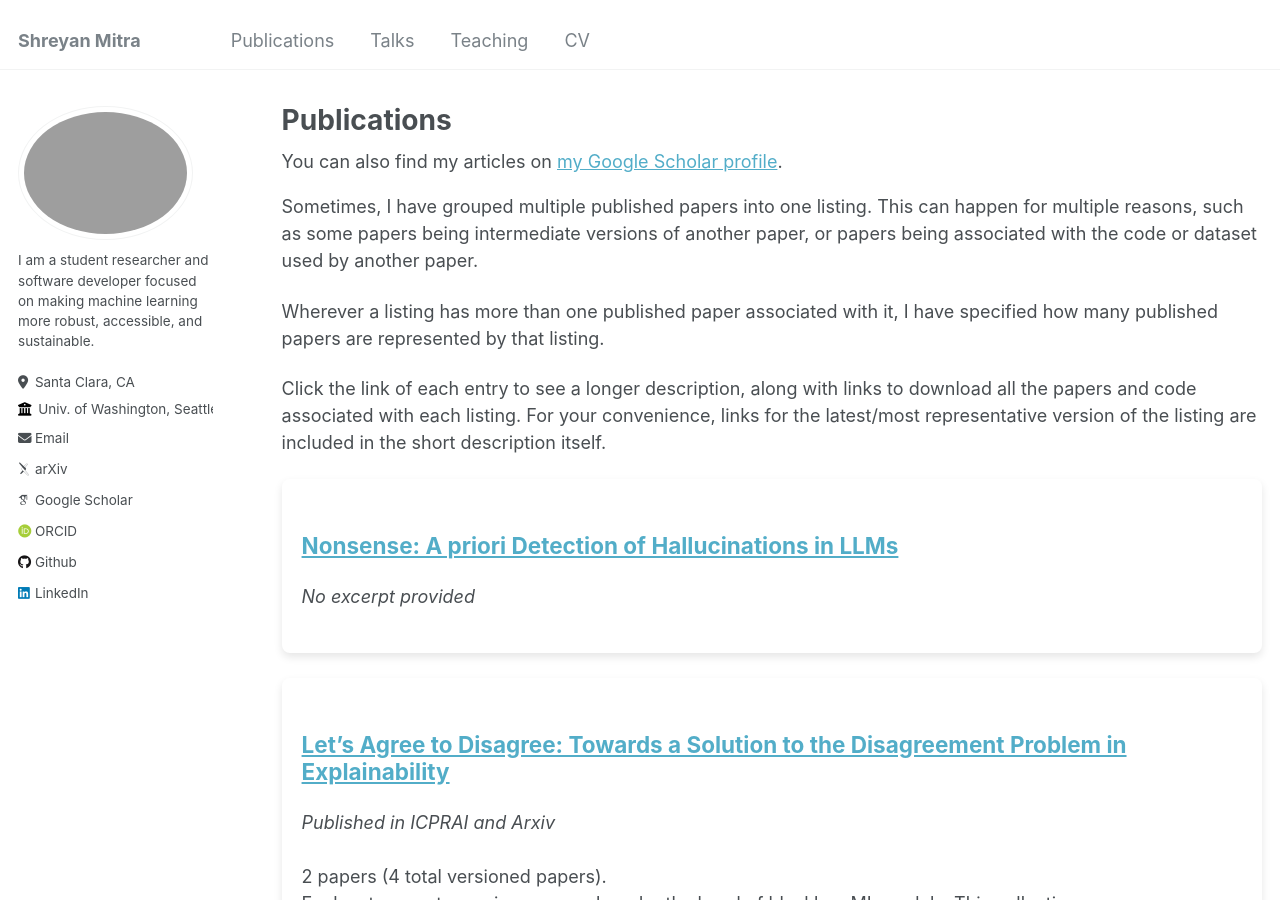
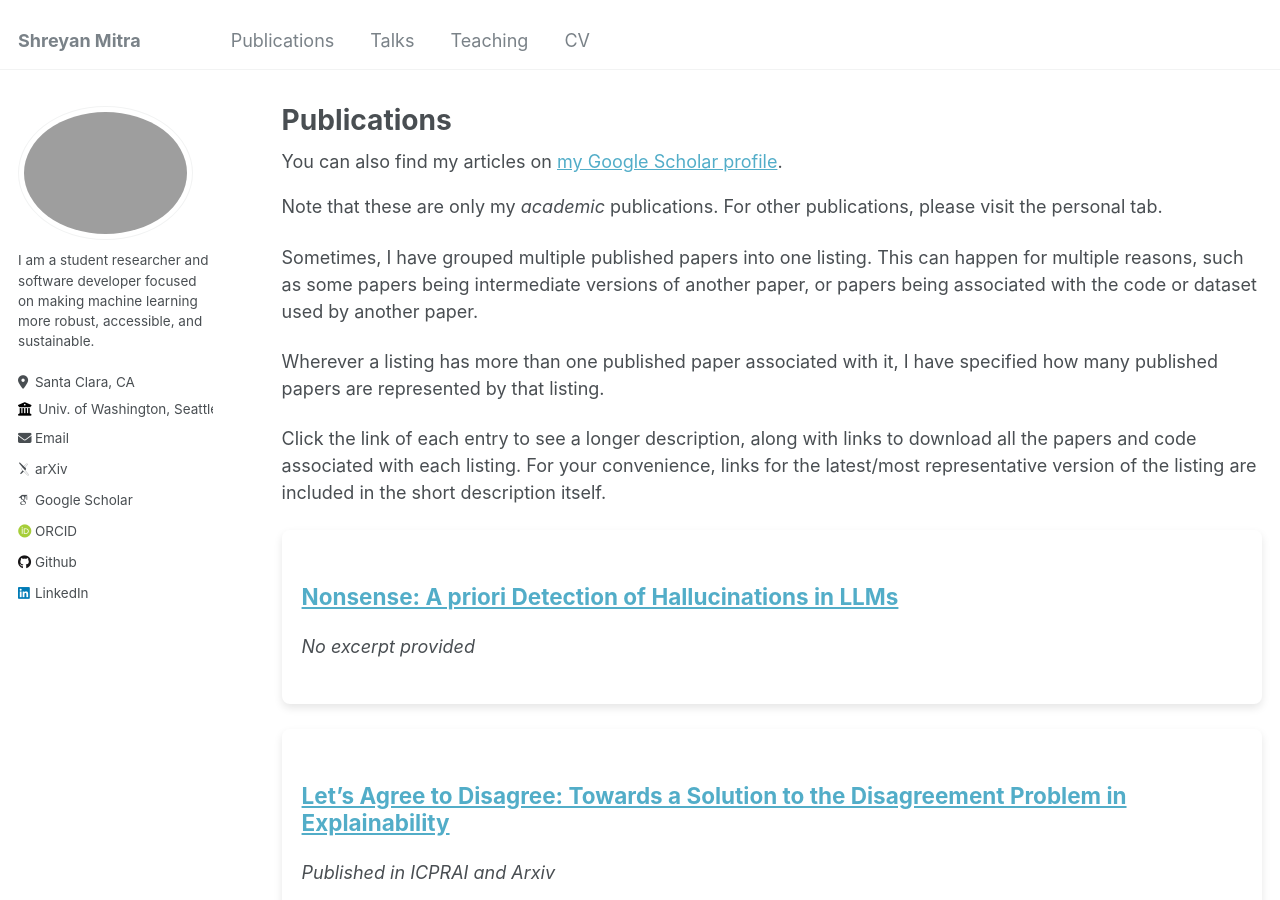
Before and after one commit to shreyanmitra/shreyanmitra.github.io, a Jekyll site: the page built from _pages/publications.md, in a window 1280 px wide and 900 px high. Built offline with Jekyll 4.4.1, drawn with Linux system fonts in a browser that asks for light colours; some web fonts are replaced.

Commit message:
Update publications.md

```diff
--- a/_pages/publications.md
+++ b/_pages/publications.md
@@ -8,6 +8,8 @@ author_profile: true
 {% if site.author.googlescholar %}
   <div class="wordwrap">You can also find my articles on <a href="{{site.author.googlescholar}}">my Google Scholar profile</a>.</div>
 {% endif %}
+
+Note that these are only my <i>academic</i> publications. For other publications, please visit the personal tab.
 
 Sometimes, I have grouped multiple published papers into one listing. This can happen for multiple reasons, such as some papers being intermediate versions of another paper, or papers being associated with the code or dataset used by another paper.
 
```
